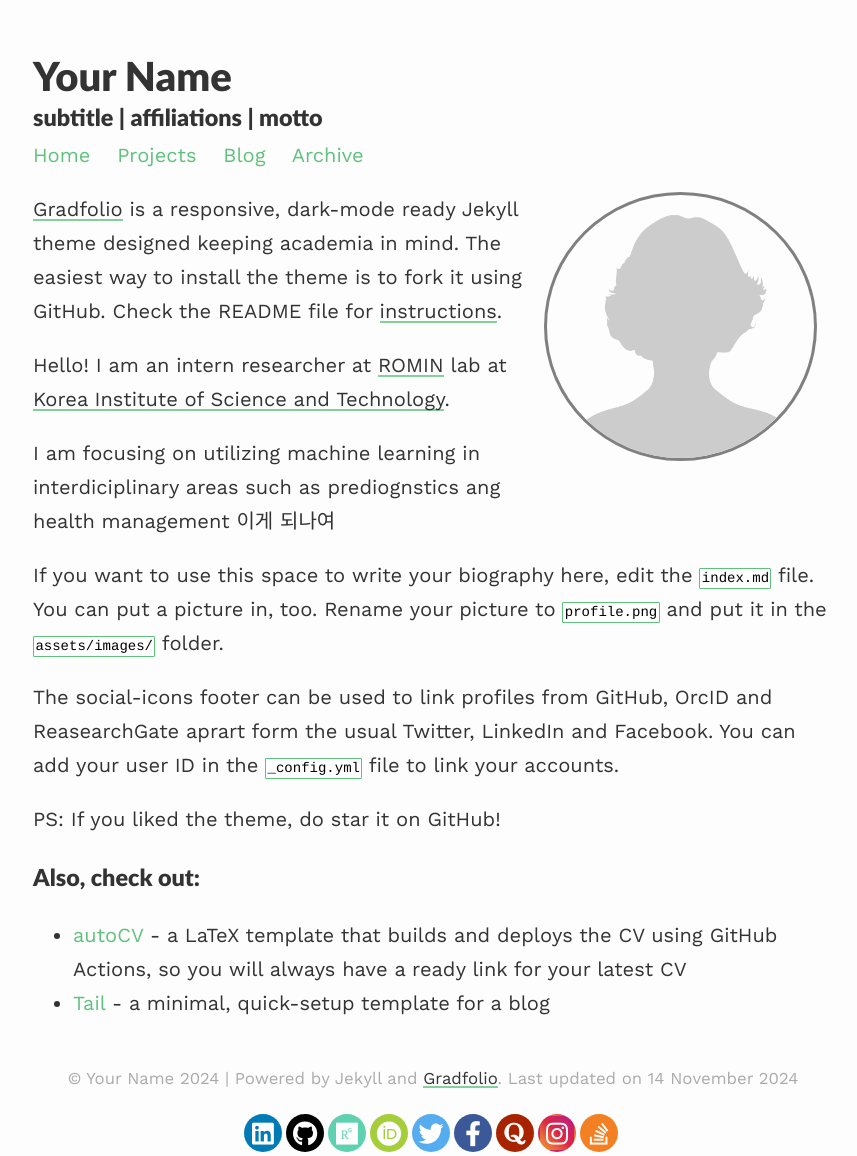
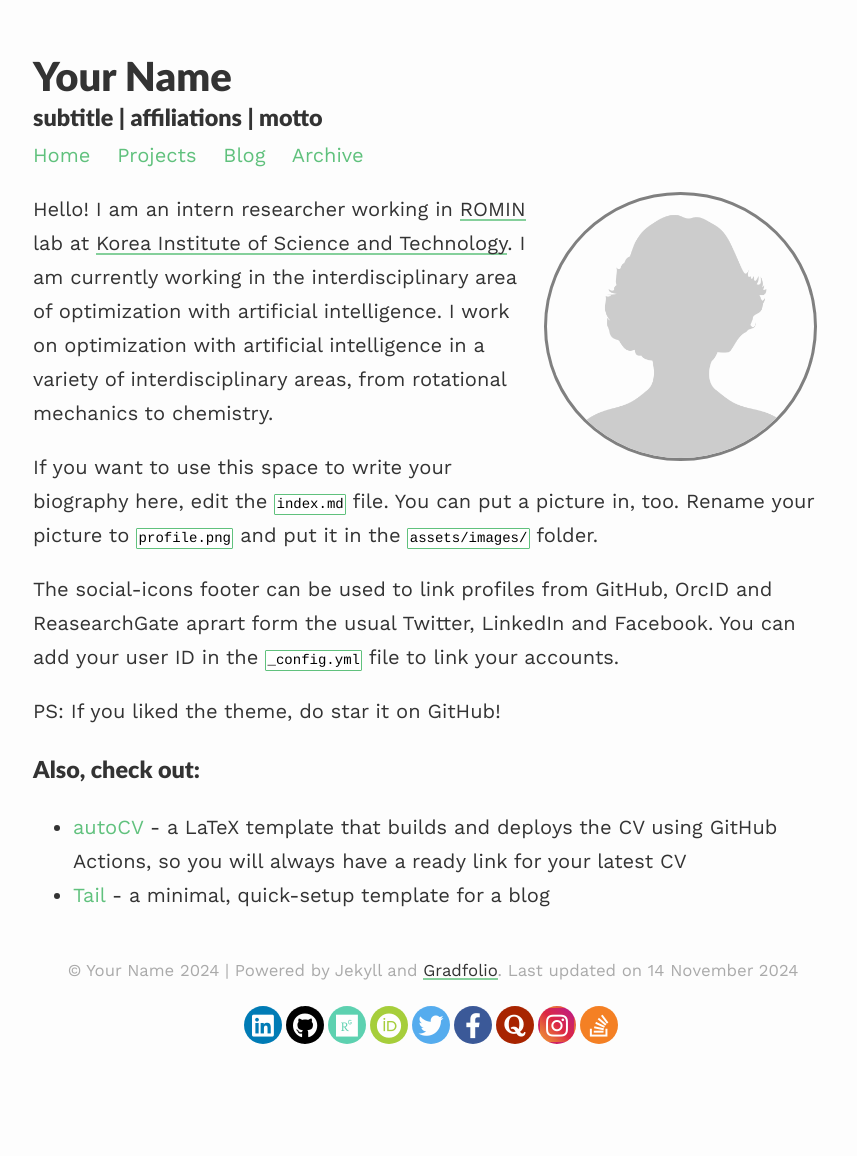
Before and after one commit to soysilver/soysilvery, a Jekyll site: the page built from index.md, in a window 1280 px wide. Shown: the whole page, without its empty margins (207-1064 px from the left). Built offline with Jekyll 4.4.1, drawn with Linux system fonts in a browser that asks for light colours; nearby versions of some CDN libraries; after the commit the page ends 1048 px from its top, so only the background shows below that.

Commit message:
Update index.md

```diff
--- a/index.md
+++ b/index.md
@@ -7,12 +7,9 @@ profile:
 published: true
 ---
 
-[Gradfolio](https://github.com/jitinnair1/gradfolio){:target="_blank"} is a responsive, dark-mode ready Jekyll theme designed keeping academia in mind. The easiest way to install the theme is to fork it using GitHub. Check the README file for [instructions](https://github.com/jitinnair1/gradfolio#installation){:target="_blank"}.
-
-Hello! I am an intern researcher at [ROMIN](https://romin.re.kr/){:target="_blank"} lab at [Korea Institute of Science and Technology](https://www.kist.re.kr/eng/index.do){:target="_blank"}.
-
-I am focusing on utilizing machine learning in interdiciplinary areas such as prediognstics ang health management
-이게 되나여
+Hello! I am an intern researcher working in [ROMIN](https://romin.re.kr/){:target="_blank"} lab at [Korea Institute of Science and Technology](https://www.kist.re.kr/eng/index.do){:target="_blank"}.
+I am currently working in the interdisciplinary area of optimization with artificial intelligence.
+I work on optimization with artificial intelligence in a variety of interdisciplinary areas, from rotational mechanics to chemistry.
 
 If you want to use this space to write your biography here, edit the `index.md` file. You can put a picture in, too. Rename your picture to `profile.png` and put it in the `assets/images/` folder.
 
```
